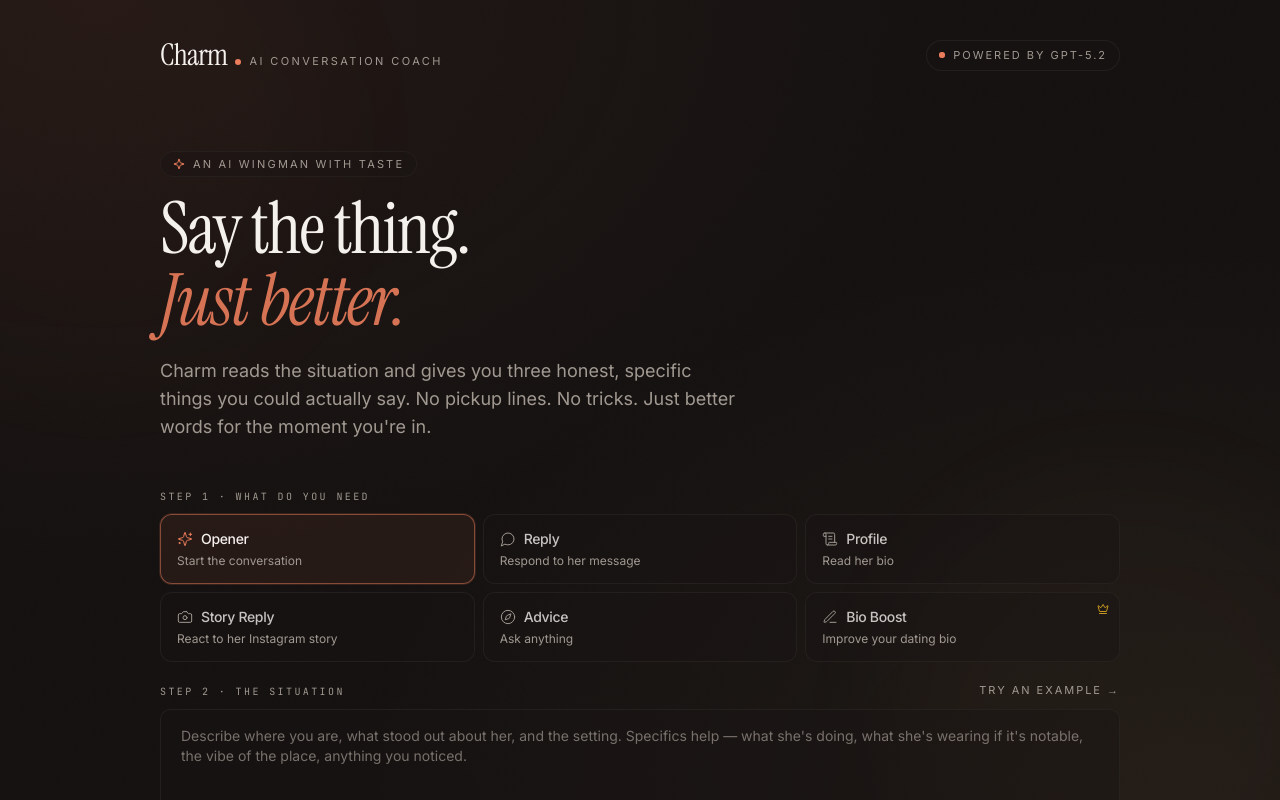
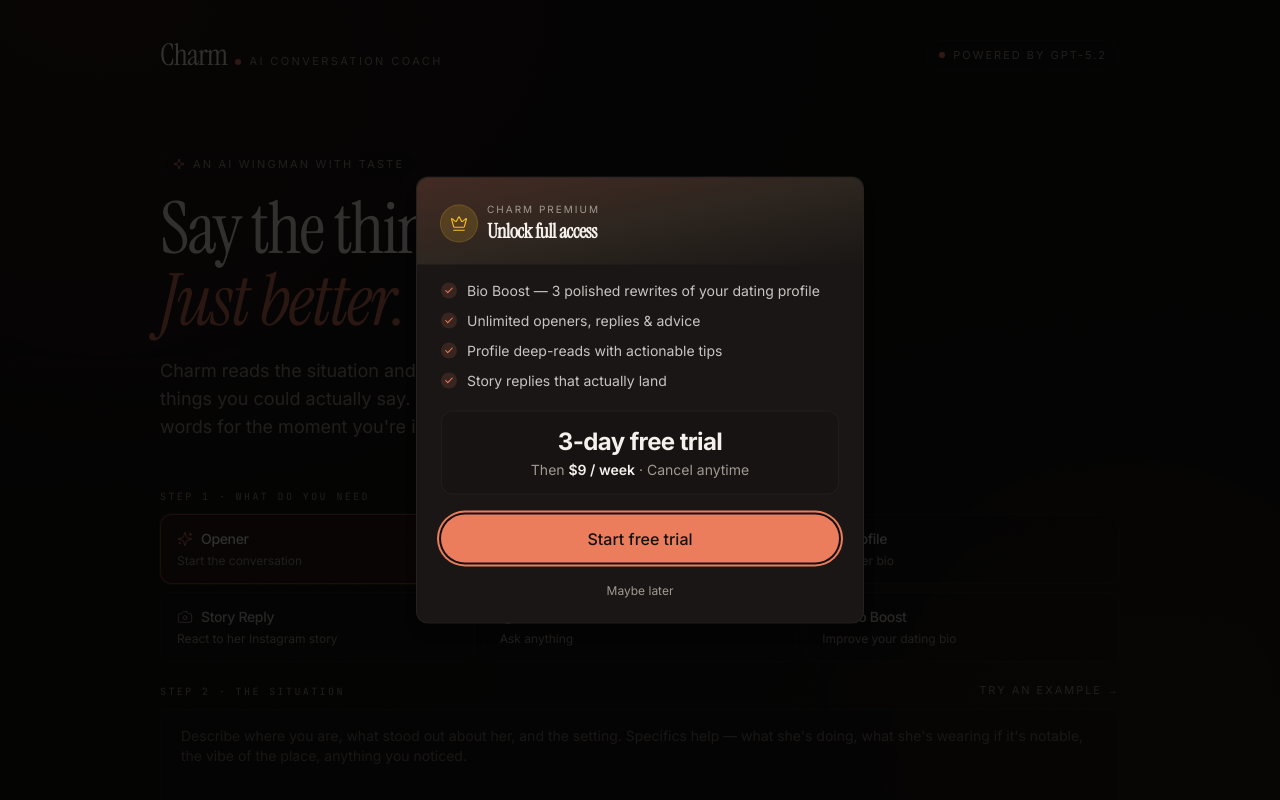
Before and after one commit to unbeatablepheonix/Charm-ai, a React (Vite) app in the folder webapp/: page / in a window 1280 px wide. Shown: the top 800 px of the page. Built offline with nearby package versions, Linux system fonts and the light colour scheme; no server answers.

Commit message:
put the 3 day free trial thing first thing on the sign in page before accessing the app, not on the bio option.

```diff
--- a/webapp/src/components/charm/ModeTabs.tsx
+++ b/webapp/src/components/charm/ModeTabs.tsx
@@ -1,4 +1,3 @@
-import { Crown } from "lucide-react";
 import { cn } from "@/lib/utils";
 import { COACH_MODES } from "@/lib/coach-modes";
 import type { CoachMode } from "@/lib/coach-types";
@@ -26,11 +25,6 @@
                 : "border-border/60 bg-card/40 hover:border-border hover:bg-card/70"
             )}
           >
-            {mode.premium ? (
-              <div className="absolute right-2.5 top-2.5">
-                <Crown className="h-3 w-3 text-amber-400" strokeWidth={1.5} />
-              </div>
-            ) : null}
             <div className="flex items-center gap-2">
               <Icon
                 className={cn(
--- a/webapp/src/components/charm/PaywallModal.tsx
+++ b/webapp/src/components/charm/PaywallModal.tsx
@@ -1,7 +1,7 @@
 import * as DialogPrimitive from "@radix-ui/react-dialog";
 import { Dialog, DialogOverlay, DialogPortal } from "@/components/ui/dialog";
 import { Button } from "@/components/ui/button";
-import { Crown, Check, X } from "lucide-react";
+import { Crown, Check } from "lucide-react";
 import { cn } from "@/lib/utils";
 
 interface Props {
@@ -35,14 +35,7 @@
         >
           {/* Header gradient strip */}
           <div className="relative overflow-hidden rounded-t-lg bg-gradient-to-br from-primary/20 via-accent/10 to-card px-6 pb-5 pt-6">
-            <button
-              type="button"
-              onClick={onClose}
-              className="absolute right-4 top-4 rounded-full p-1 text-muted-foreground transition-colors hover:text-foreground"
-            >
-              <X className="h-4 w-4" />
-            </button>
-            <div className="flex items-center gap-2.5">
+<div className="flex items-center gap-2.5">
               <div className="flex h-9 w-9 items-center justify-center rounded-full bg-amber-400/15 ring-1 ring-amber-400/30">
                 <Crown className="h-[18px] w-[18px] text-amber-400" strokeWidth={1.5} />
               </div>
--- a/webapp/src/lib/coach-modes.ts
+++ b/webapp/src/lib/coach-modes.ts
@@ -6,7 +6,6 @@
   name: string;
   tagline: string;
   icon: typeof Sparkles;
-  premium?: boolean;
   placeholder: string;
   cta: string;
   example: string;
@@ -73,7 +72,6 @@
     name: "Bio Boost",
     tagline: "Improve your dating bio",
     icon: PenLine,
-    premium: true,
     placeholder: "Paste your current dating bio here. Include any prompts you've answered, what you're looking for, your age — anything on your profile.",
     cta: "Rewrite my bio",
     example: "26M. 'Software engineer by day, amateur chef by night. Love hiking and trying new restaurants. Looking for someone to explore the city with 🙃'",
--- a/webapp/src/pages/Index.tsx
+++ b/webapp/src/pages/Index.tsx
@@ -25,9 +25,11 @@
     }
   });
 
-  const [showPaywall, setShowPaywall] = useState<boolean>(false);
   const [isUnlocked, setIsUnlocked] = useState<boolean>(() =>
     localStorage.getItem("charm-unlocked") === "true"
+  );
+  const [showPaywall, setShowPaywall] = useState<boolean>(
+    localStorage.getItem("charm-unlocked") !== "true"
   );
 
   const coach = useCoach();
@@ -52,11 +54,6 @@
 
   const handleSubmit = () => {
     if (!context.trim() || coach.isPending) return;
-    const modeConfig = getMode(mode);
-    if (modeConfig.premium && !isUnlocked) {
-      setShowPaywall(true);
-      return;
-    }
     coach.mutate({ mode, context: context.trim(), tone: tone.length > 0 ? tone : undefined, imageUrls: imageUrls.length > 0 ? imageUrls : undefined });
   };
 
@@ -82,10 +79,6 @@
   const handleModeChange = (m: CoachMode) => {
     setMode(m);
     coach.reset();
-    const modeConfig = getMode(m);
-    if (modeConfig.premium && !isUnlocked) {
-      setShowPaywall(true);
-    }
   };
 
   const useExample = () => {
```
Also changed, not shown: 1 other file (tests, documents, lock files or other folders).
